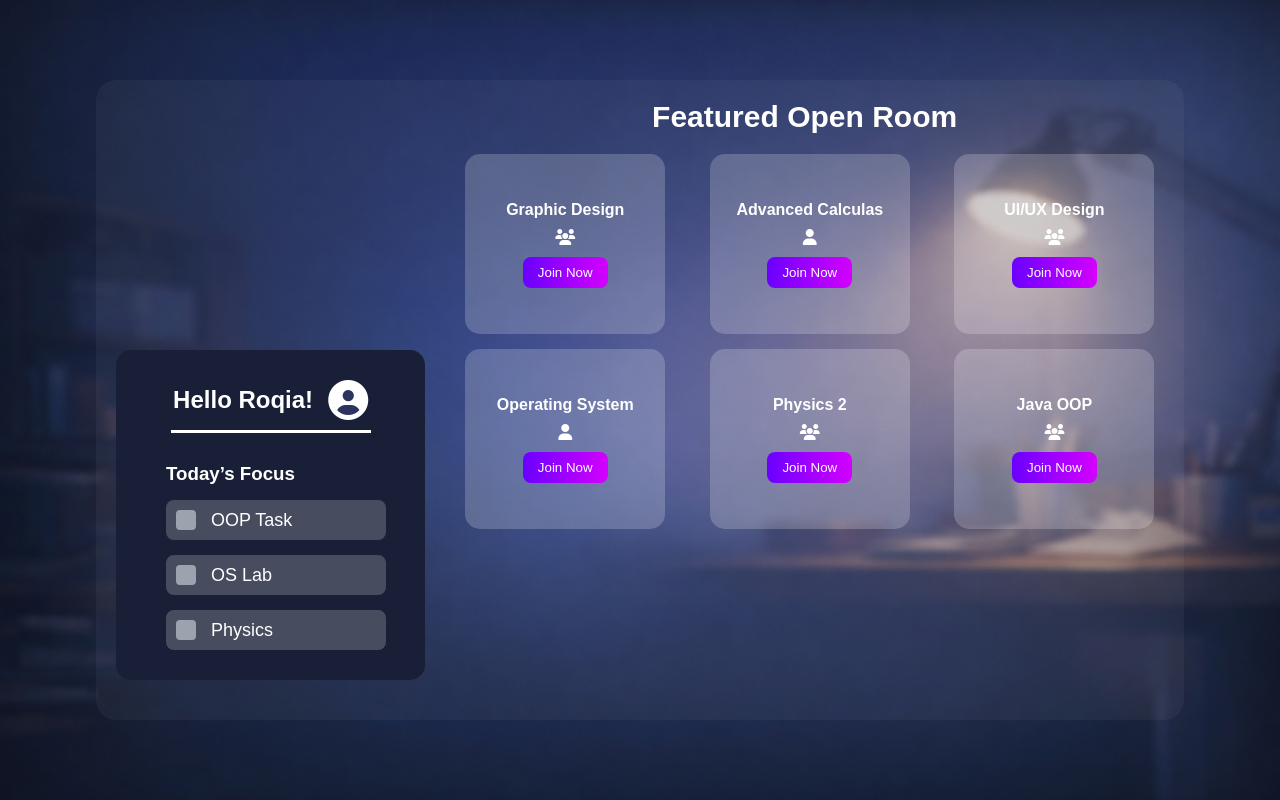
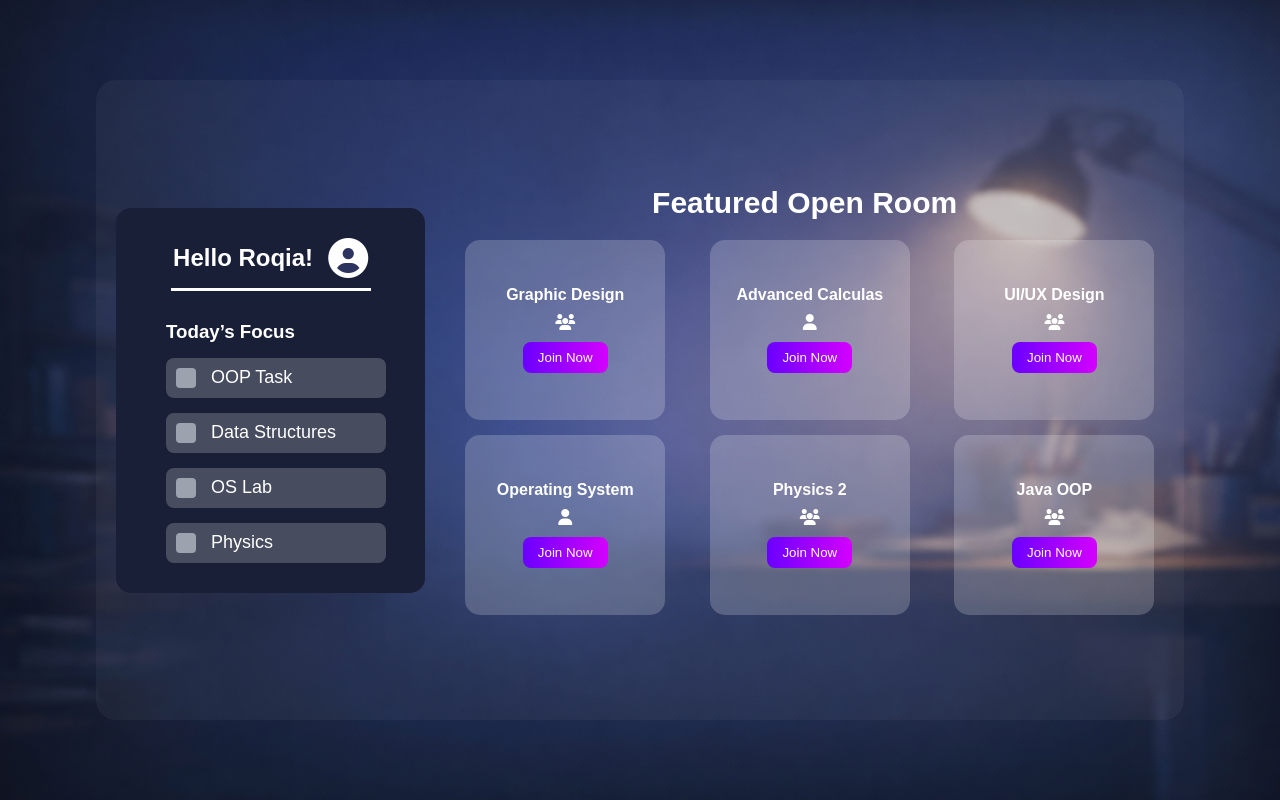
Before and after one commit to Yara-khattab/StudyVibe, a PHP site: page /join.html in a window 1280 px wide. Run offline with PHP 8.4, Linux system fonts and the light colour scheme.

Commit message:
update join section

```diff
--- a/CSS/style.css
+++ b/CSS/style.css
@@ -712,7 +712,6 @@ cursor: pointer;
     font-family: Arial,sans-serif;
     position: relative;
 }
-
 .join-room .join-container{
     width: 85%;
     height: 80%;
@@ -721,6 +720,9 @@ cursor: pointer;
     display: flex;
     padding: 20px;
     gap: 20px;
+    display: flex;
+    align-items: center;
+    justify-content: center;
 }
 .join-room .join-container .left-panel{
     width: 30%;
@@ -729,9 +731,6 @@ cursor: pointer;
     padding: 30px;
     color: white;
     max-height: fit-content;
-    margin: auto;
-    margin-bottom: 20px;
-
 }
 .join-room .join-container .hello-join{
     display: flex;
--- a/join.html
+++ b/join.html
@@ -25,6 +25,10 @@
                     <label class="focus-item">
                         <input type="checkbox">
                         <span class="checkmark"></span>OOP Task
+                    </label>
+                     <label class="focus-item">
+                        <input type="checkbox">
+                        <span class="checkmark"></span>Data Structures
                     </label>
                     <label class="focus-item">
                         <input type="checkbox">
```
